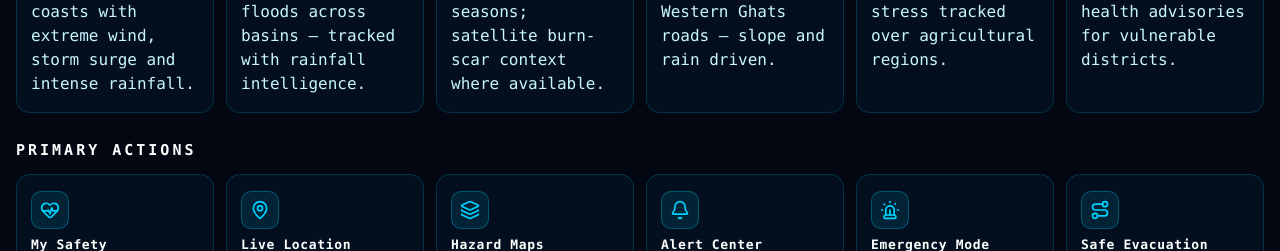
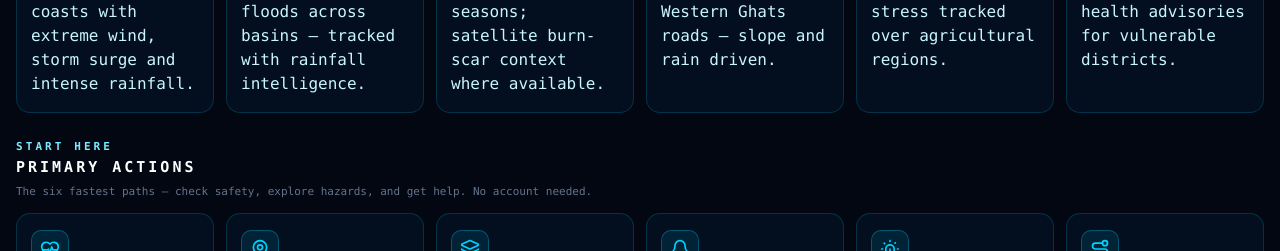
Before and after one commit to hemanthhemanth1834-bit/drishti-ai-command-center, a Next.js app: page / in a window 1280 px wide. Shown: the part 2100-2351 px from the top of the page. Built offline with nearby package versions, Linux system fonts and the light colour scheme; no server answers.

Commit message:
feat(home): refine primary actions section

```diff
--- a/src/components/home/HomeGrids.tsx
+++ b/src/components/home/HomeGrids.tsx
@@ -24,7 +24,11 @@ const LANG_CYCLE: Lang[] = ['en', 'te', 'hi'];
 export function PrimaryActionGrid() {
   return (
     <section className="home-section" aria-labelledby="home-primary">
+      <p className="home-eyebrow">START HERE</p>
       <h2 id="home-primary" className="home-section-title">PRIMARY ACTIONS</h2>
+      <p className="home-muted" style={{ marginTop: 6 }}>
+        The six fastest paths — check safety, explore hazards, and get help. No account needed.
+      </p>
       <div className="home-grid home-grid-primary">
         {PRIMARY_ACTIONS.map((item) => (
           <Card key={item.href + item.label} item={item} />
```
